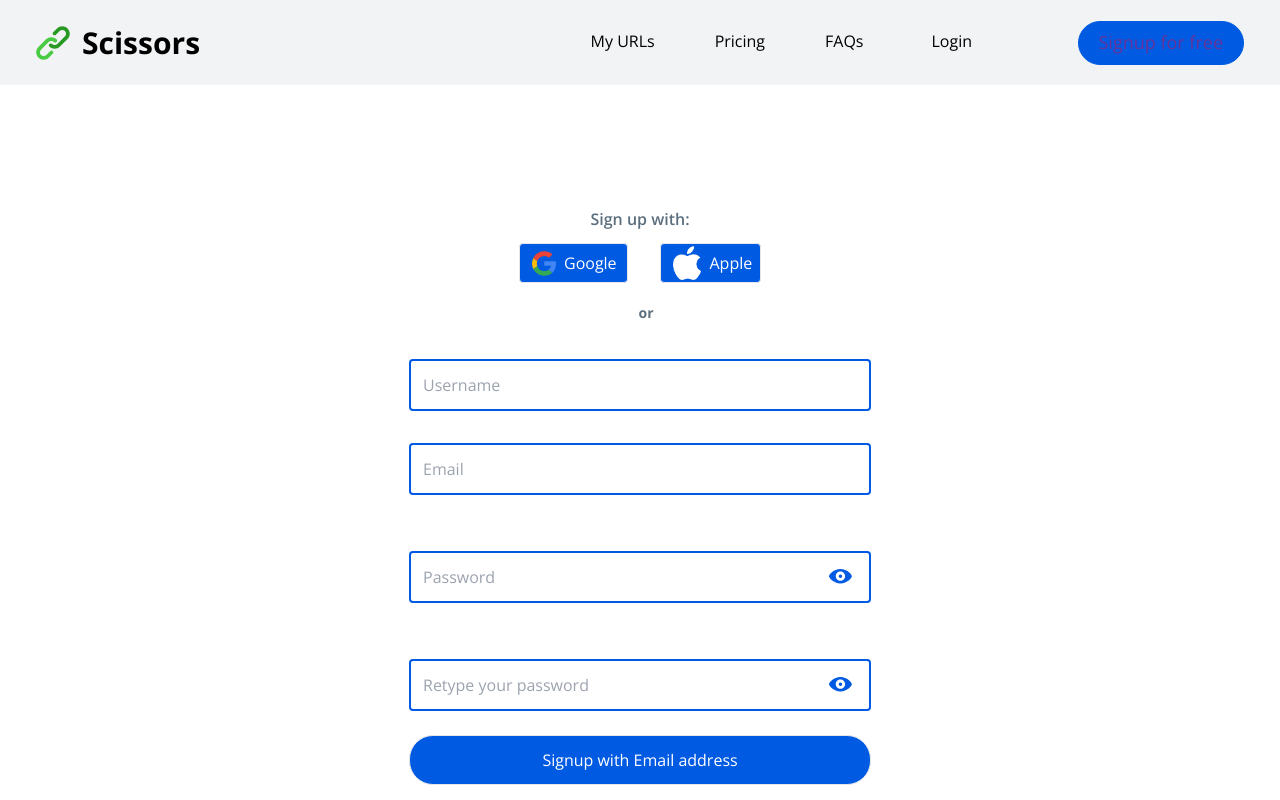
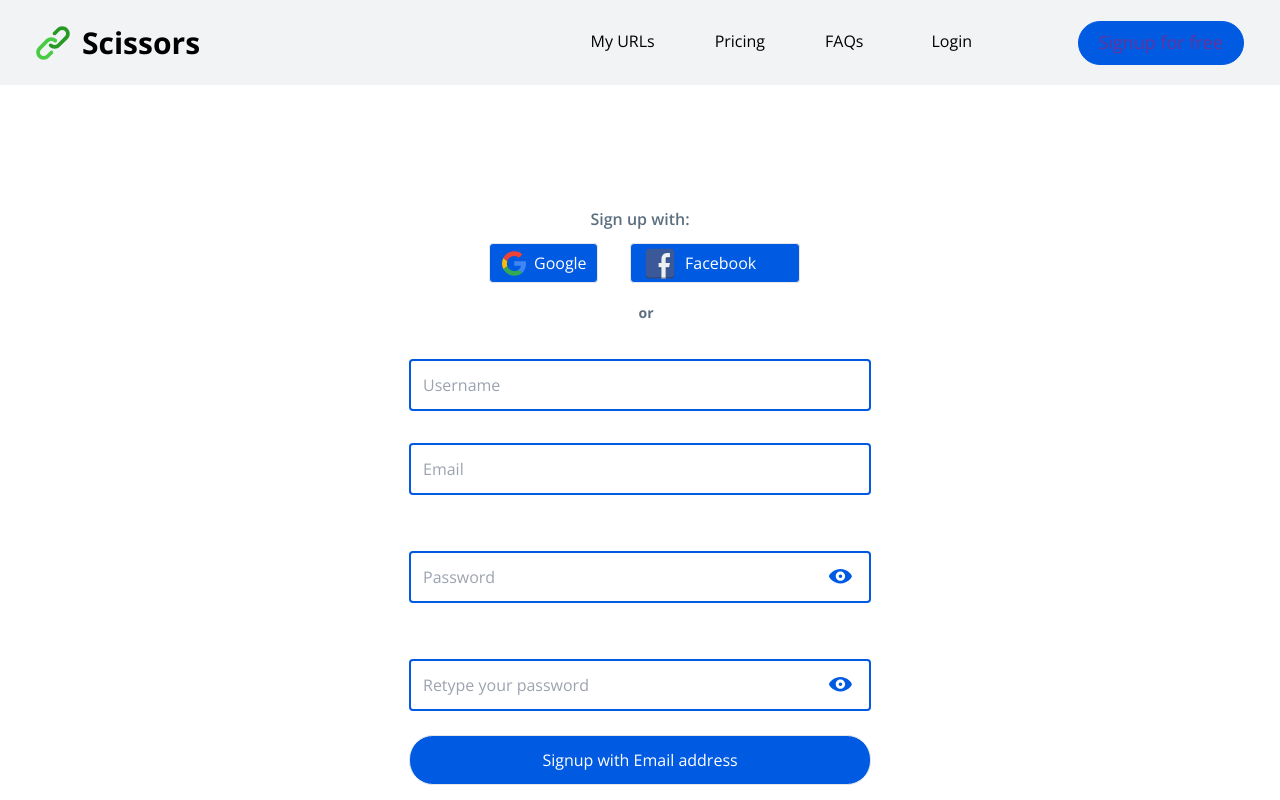
Before and after one commit to abdulazeeziyabo/capstone-project-scissor, a Vue app: page /sign-up in a window 1280 px wide. Shown: the top 800 px of the page. Built offline with nearby package versions, Linux system fonts and the light colour scheme; no server answers.

Commit message:
added facebook sign in

```diff
--- a/src/views/faqs-page.vue
+++ b/src/views/faqs-page.vue
@@ -16,7 +16,6 @@
         <div class="border-b border-[#D9D6D6]"></div>
       </div>
     </div>
-    <footerPage/>
   </div>
   </template>
 
@@ -24,7 +23,6 @@
   import { ref } from 'vue';
   import { FontAwesomeIcon } from '@fortawesome/vue-fontawesome';
   import { faPlus, faMinus } from '@fortawesome/free-solid-svg-icons';
-import footerPage from '@/components/footer-page.vue';
 
   const openIndex = ref(null);
 
--- a/src/views/login-page.vue
+++ b/src/views/login-page.vue
@@ -3,7 +3,7 @@
      <div class="font-semibold text-[#5c6f7f] text-center text-xm mb-3 mx-10">
         Login with:
      </div>
-     <div class="flex gap-8 items-center mb-5 w-[242px] mx-auto">
+     <div class="flex gap-8 items-center mb-5 w-[442px] mx-auto ml-[80px]">
             <button
             @click="handleGoogleLogin"
             class=" flex items-center gap-2 bg-[#005AE2]
@@ -12,7 +12,7 @@
         <button
         @click="handleLoginWithFacebook"
         class="flex items-center gap-2 bg-[#005AE2]
-     w-[109px] h-[40px] border rounded text-[#5c6f7f] text-base px-3 text-white"><img src="../assets/images/social-facebook.svg" alt="Apple Logo" class="w-[34px] h-[34px]">Facebook</button>
+     w-[170px] h-[40px] border rounded text-[#5c6f7f] text-base px-3 text-white"><img src="../assets/images/social-facebook.svg" alt="Facebook Logo" class="w-[34px] h-[34px]">Facebook</button>
      </div>
      <div class="text-center wrapper pl-3 mb-5 lowercase text-sm text-[#5C6F7F] font-bold">Or</div>
      <form action="" class="">
--- a/src/views/sign-up.vue
+++ b/src/views/sign-up.vue
@@ -3,14 +3,15 @@
      <div class="font-semibold text-[#5c6f7f] text-center text-xm mb-3 mx-10">
         Sign up with:
      </div>
-     <div class="flex gap-8 items-center mb-5 w-[242px] mx-auto">
+     <div class="flex gap-8 items-center mb-5 w-[442px] mx-auto ml-[80px]">
             <button
             @click="handleGoogleLogin"
             class=" flex items-center gap-2 bg-[#005AE2]
      w-[109px] h-[40px] border rounded text-[#5c6f7f] text-base px-3 text-white"> <GLogo />Google</button>
 
-        <button class="flex items-center gap-2 bg-[#005AE2]
-     w-[109px] h-[40px] border rounded text-[#5c6f7f] text-base px-3 text-white"><img src="../assets/images/appleLogo.png" alt="Apple Logo" class="w-[34px] h-[34px]">Apple</button>
+        <button
+        class="flex items-center gap-2 bg-[#005AE2]
+     w-[170px] h-[40px] border rounded text-[#5c6f7f] text-base px-3 text-white"><img src="../assets/images/social-facebook.svg" alt="Facebook Logo" class="w-[34px] h-[34px]">Facebook</button>
      </div>
      <div class="text-center wrapper pl-3 mb-5 lowercase text-sm text-[#5C6F7F] font-bold">Or</div>
      <form action="" class="">
```
